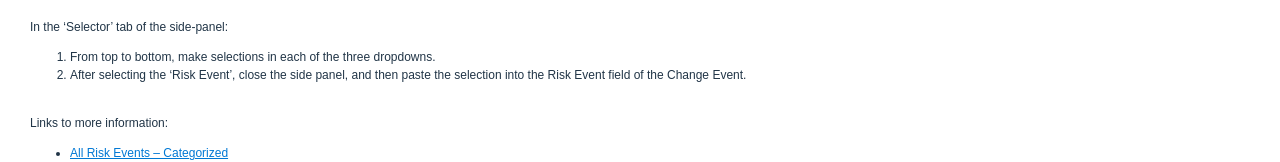
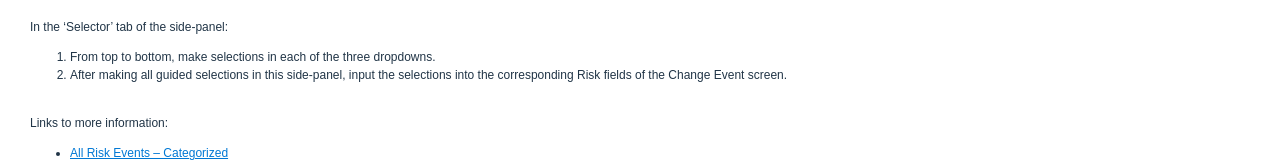
Before and after one commit to tanner-schmutte/Risk-Event-Selector, a React (Vite) app: page / in a window 1280 px wide. Both pictures are taken after a click on the button "Instructions". Shown: the part 186-348 px from the top of the page. Built offline with nearby package versions, Linux system fonts and the light colour scheme.

Commit message:
alphabetize and make arrow clickable

```diff
--- a/src/App.css
+++ b/src/App.css
@@ -73,6 +73,7 @@ select:focus {
     border-right: 5px solid transparent;
     border-top: 5px solid #333;
     transform: translateY(-50%);
+    pointer-events: none;
 }
 
 .custom-select.open .arrow {
--- a/src/App.jsx
+++ b/src/App.jsx
@@ -2,11 +2,11 @@ import React, { useState } from "react";
 import "./App.css";
 
 const riskControlledByOptions = [
+    "3rd Party to BMcD",
+    "3rd Party to Client",
+    "3rd Party Unrelated",
     "BMcD",
     "Client",
-    "3rd Party to Us",
-    "3rd Party to Client",
-    "3rd Party Unrelated",
     "Regulatory Authority",
     "Uncontrolled",
 ];
@@ -439,9 +439,10 @@ function App() {
                             three dropdowns.
                         </li>
                         <li>
-                            After selecting the ‘Risk Event’, close the side
-                            panel, and then paste the selection into the Risk
-                            Event field of the Change Event.
+                            After making all guided selections in this
+                            side-panel, input the selections into the
+                            corresponding Risk fields of the Change Event
+                            screen.
                         </li>
                     </ol>
                     <br></br>
```
